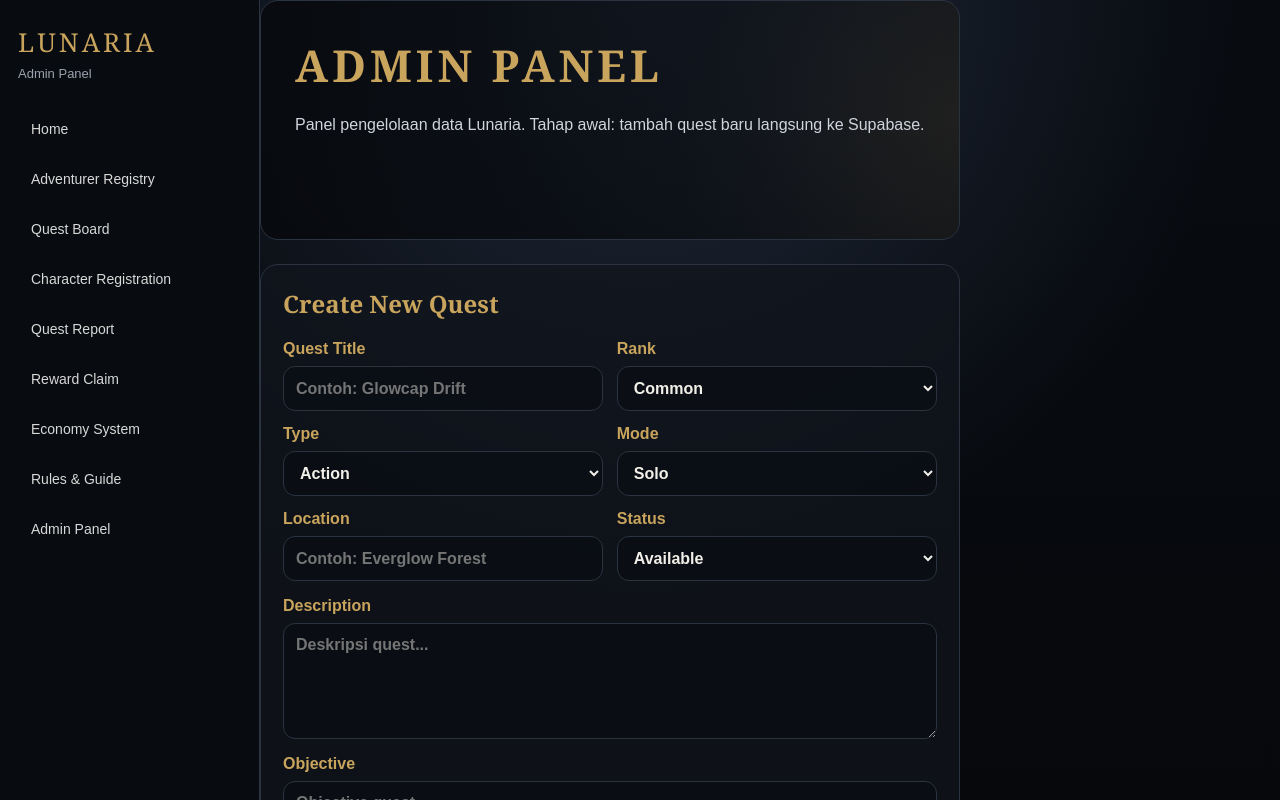
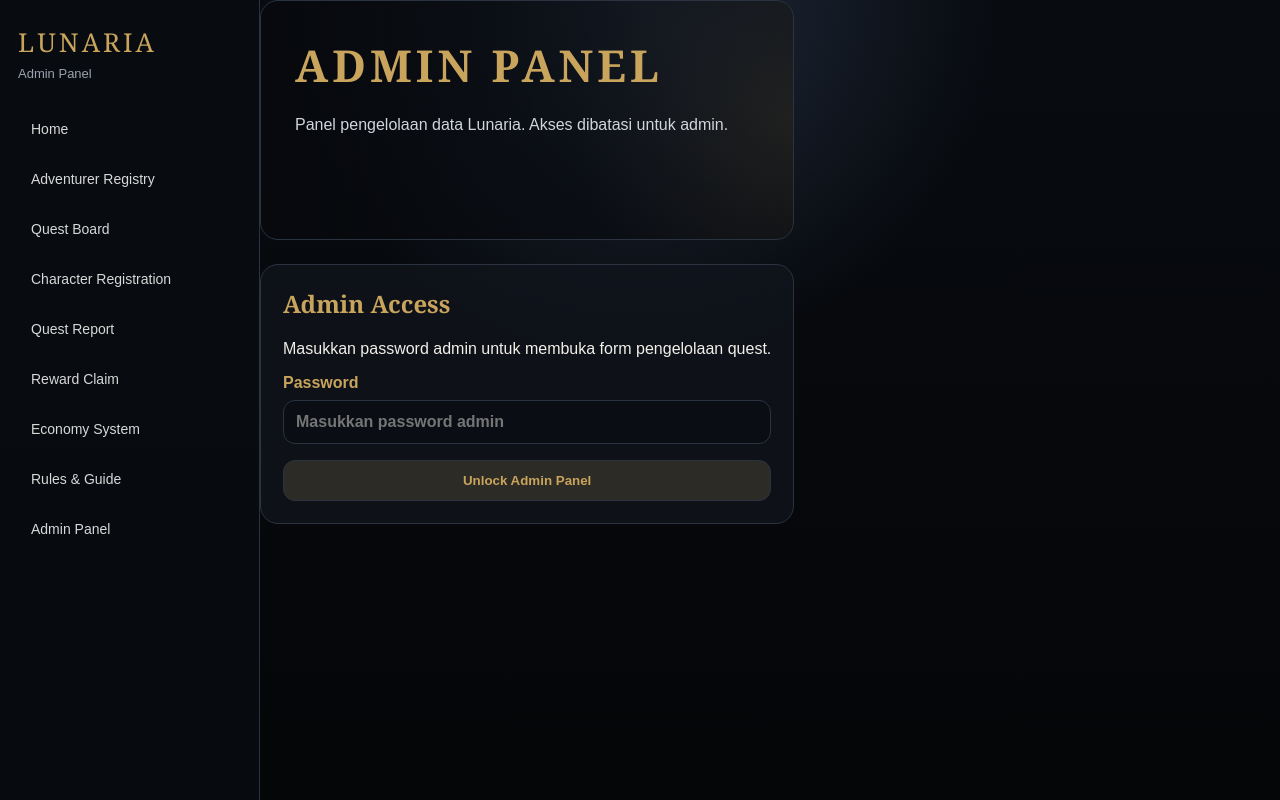
Before and after one commit to Lunariaaaa20/lunaria-player-portal, a Next.js app: page /admin in a window 1280 px wide. Shown: the top 800 px of the page. Built offline with nearby package versions, Linux system fonts and the light colour scheme; no server answers.

Commit message:
Add admin password gate

```diff
--- a/app/admin/page.js
+++ b/app/admin/page.js
@@ -3,6 +3,8 @@
 import Link from "next/link";
 import { useState } from "react";
 import { supabase } from "../../lib/supabase";
+
+const ADMIN_PASSWORD = "lunaria-admin";
 
 const initialForm = {
   title: "",
@@ -20,9 +22,25 @@ const initialForm = {
 };
 
 export default function AdminPage() {
+  const [unlocked, setUnlocked] = useState(false);
+  const [password, setPassword] = useState("");
+  const [loginMessage, setLoginMessage] = useState("");
+
   const [form, setForm] = useState(initialForm);
   const [loading, setLoading] = useState(false);
   const [message, setMessage] = useState("");
+
+  function handleLogin(event) {
+    event.preventDefault();
+
+    if (password === ADMIN_PASSWORD) {
+      setUnlocked(true);
+      setLoginMessage("");
+      return;
+    }
+
+    setLoginMessage("Password salah.");
+  }
 
   function updateField(field, value) {
     setForm((current) => ({
@@ -71,9 +89,34 @@ export default function AdminPage() {
       <main className="content">
         <section className="hero">
           <h1>ADMIN PANEL</h1>
-          <p>Panel pengelolaan data Lunaria. Tahap awal: tambah quest baru langsung ke Supabase.</p>
+          <p>Panel pengelolaan data Lunaria. Akses dibatasi untuk admin.</p>
         </section>
 
+        {!unlocked ? (
+          <section className="section admin-lock">
+            <h2>Admin Access</h2>
+            <p>Masukkan password admin untuk membuka form pengelolaan quest.</p>
+
+            <form className="admin-form" onSubmit={handleLogin}>
+              <label>
+                Password
+                <input
+                  type="password"
+                  value={password}
+                  onChange={(e) => setPassword(e.target.value)}
+                  placeholder="Masukkan password admin"
+                  required
+                />
+              </label>
+
+              <button className="admin-submit" type="submit">
+                Unlock Admin Panel
+              </button>
+
+              {loginMessage && <p className="admin-message">{loginMessage}</p>}
+            </form>
+          </section>
+        ) : (
           <section className="section">
             <h2>Create New Quest</h2>
 
@@ -221,6 +264,7 @@ export default function AdminPage() {
               {message && <p className="admin-message">{message}</p>}
             </form>
           </section>
+        )}
       </main>
     </div>
   );
```
Lines whose indentation alone changed are shown as unchanged.
